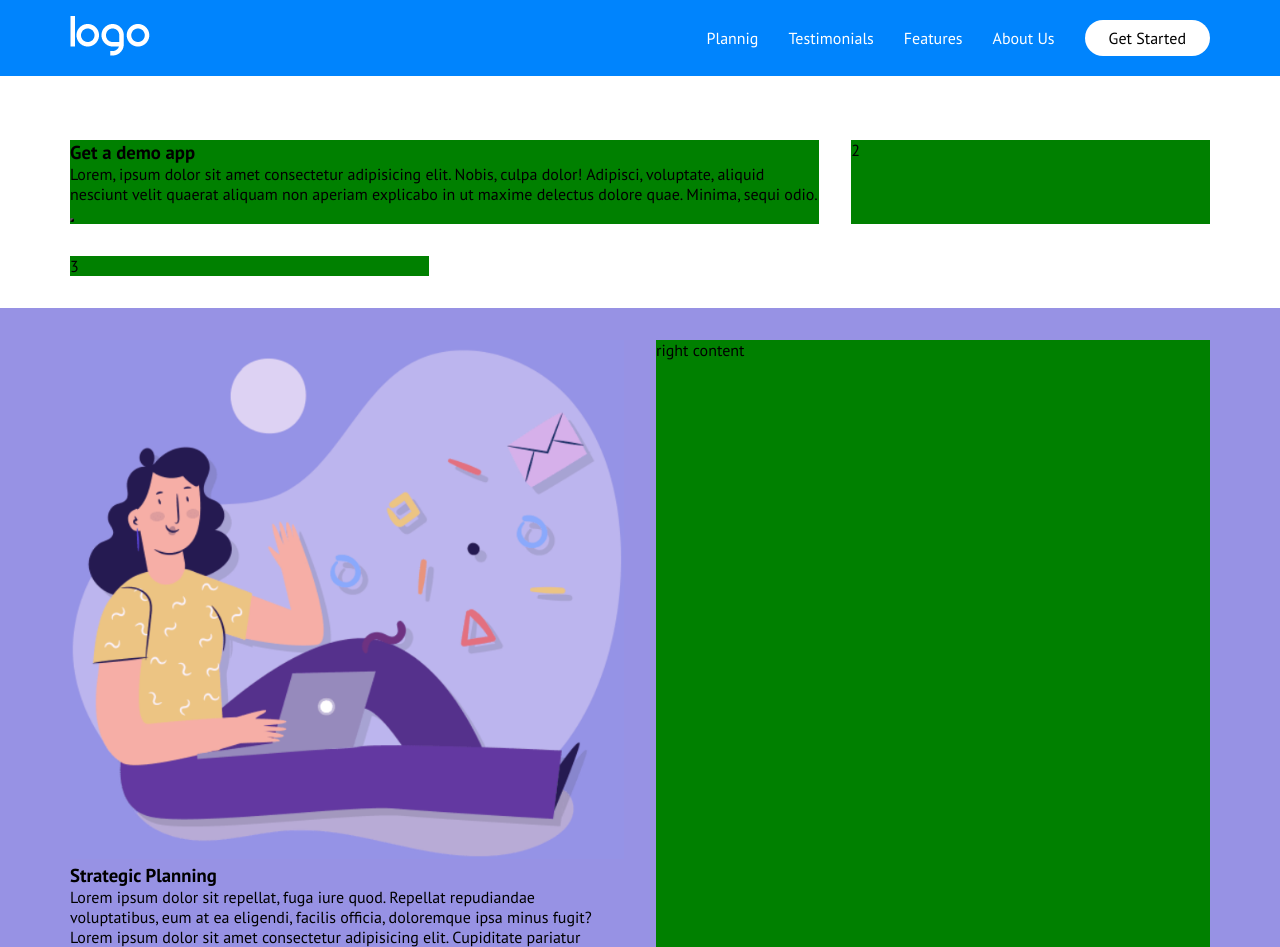
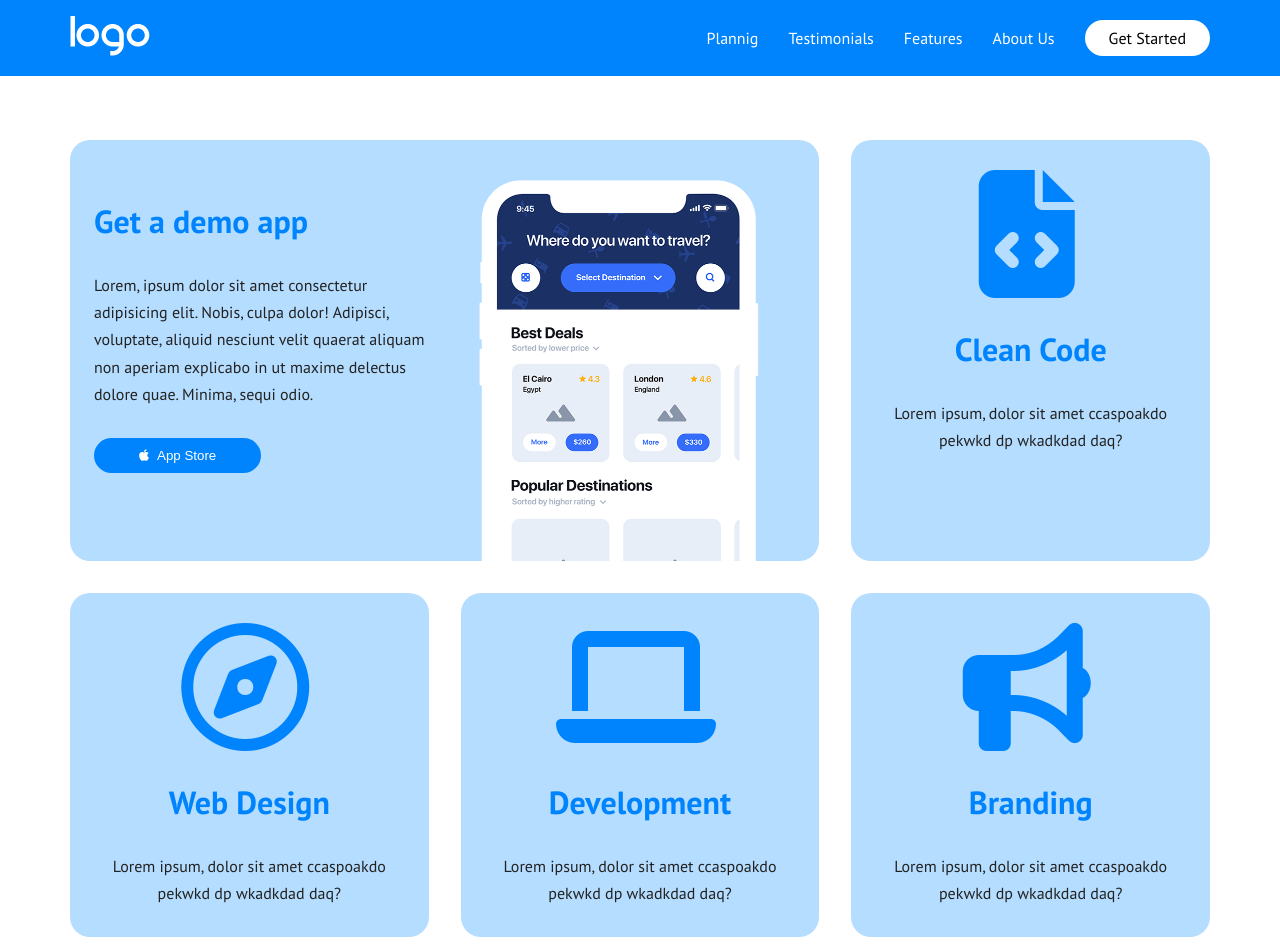
Before and after one commit to dav100ide/htmlcss-responsive-layout, a plain HTML site: page index.html in a window 1280 px wide. Shown: the top 947 px of the page. Drawn offline with Linux system fonts and the light colour scheme.

Commit message:
aggiunto sez cards

```diff
--- a/css/core.css
+++ b/css/core.css
@@ -41,7 +41,15 @@ body {
 .center-text {
    text-align: center;
 }
-
+h2 {
+   font-size: 2.3rem;
+}
+h3 {
+   font-size: 2rem;
+}
+i {
+   padding-inline-end: 0.5rem;
+}
 /* ====================
       utilities
 ====================== */
@@ -63,6 +71,8 @@ body {
 ====================== */
 
 .card {
+   border-radius: 1.25rem;
+   padding: 1.875rem 1.5rem;
 }
 
 /* ====================
@@ -70,11 +80,10 @@ body {
 ====================== */
 .btn {
    border-radius: 1.25rem;
-   background-color: white;
-   color: black;
+   color: white;
 }
 
-.btn-xs {
+.btn-circle {
 }
 
 .btn-sm {
@@ -82,6 +91,7 @@ body {
 }
 
 .btn-lg {
+   padding: 0.625rem 2.8125rem;
 }
 
 .btn-xl {
@@ -92,3 +102,12 @@ body {
 
 .btn-secondary {
 }
+
+.btn-tertiary {
+   color: black;
+   background-color: white;
+}
+
+.btn-download {
+   background-color: var(--secondary-color);
+}
--- a/css/main.css
+++ b/css/main.css
@@ -5,7 +5,49 @@ article {
 }
 
 /* sezione cards */
+#cards .card {
+   background-color: var(--secondary-color-light);
+}
+#cards h3,
+#cards i:not(.btn i) {
+   color: var(--secondary-color);
+}
+#cards .card > i {
+   font-size: 8rem;
+}
+#cards h3,
+#cards .btn {
+   margin: 1.875rem 0;
+}
+#cards p {
+   color: #222222;
+   line-height: 1.7rem;
+}
+#cards .card:first-of-type {
+   padding-bottom: 0;
+}
+.download-img > img {
+   display: block;
+   /* tolgo i 4px degli inline-block */
+}
 
+@media screen and (min-width: 768px) {
+   .download-img {
+      width: 50%;
+   }
+}
+@media screen and (min-width: 992px) {
+   #cards .card:first-of-type {
+      display: flex;
+      flex-wrap: nowrap;
+   }
+   .download-info {
+      width: 50%;
+   }
+   .download-img {
+      align-self: flex-end;
+   }
+}
 /* schermi più larghi di 768px */
 @media screen and (min-width: 768px) {
    #cards .col {
--- a/css/reset.css
+++ b/css/reset.css
@@ -8,3 +8,7 @@ a {
    text-decoration: none;
    color: inherit;
 }
+
+button {
+   border: none;
+}
--- a/index.html
+++ b/index.html
@@ -33,7 +33,7 @@
                   <li><a href="">Testimonials</a></li>
                   <li><a href="">Features</a></li>
                   <li><a href="">About Us</a></li>
-                  <li><a href="" class="btn btn-sm">Get Started</a></li>
+                  <li><a href="" class="btn btn-sm btn-tertiary">Get Started</a></li>
                </ul>
                <!-- /dekstop nav menu -->
             </nav>
@@ -45,12 +45,39 @@
             <div class="container">
                <div class="flex-box content-between flex-wrap">
                   <article class="col card">
-                     <h3>Get a demo app</h3>
-                     <p>Lorem, ipsum dolor sit amet consectetur adipisicing elit. Nobis, culpa dolor! Adipisci, voluptate, aliquid nesciunt velit quaerat aliquam non aperiam explicabo in ut maxime delectus dolore quae. Minima, sequi odio.</p>
-                     <button class="btn"></button>
+                     <div class="download-info">
+                        <h3>Get a demo app</h3>
+                        <p>Lorem, ipsum dolor sit amet consectetur adipisicing elit. Nobis, culpa dolor! Adipisci, voluptate, aliquid nesciunt velit quaerat aliquam non aperiam explicabo in ut maxime delectus dolore quae. Minima, sequi odio.</p>
+                        <button class="btn btn-lg btn-download"><i class="fa-brands fa-apple"></i>App Store</button>
+                     </div>
+                     <div class="download-img">
+                        <img src="images/phone.png" alt="" class="fluid-img" />
+                     </div>
                   </article>
-                  <article class="col card">2</article>
-                  <article class="col card">3</article>
+
+                  <article class="col card center-text">
+                     <i class="fa-solid fa-file-code"></i>
+                     <h3>Clean Code</h3>
+                     <p>Lorem ipsum, dolor sit amet ccaspoakdo pekwkd dp wkadkdad daq?</p>
+                  </article>
+
+                  <article class="col card center-text">
+                     <i class="fa-regular fa-compass"></i>
+                     <h3>Web Design</h3>
+                     <p>Lorem ipsum, dolor sit amet ccaspoakdo pekwkd dp wkadkdad daq?</p>
+                  </article>
+
+                  <article class="col card center-text">
+                     <i class="fa-solid fa-laptop"></i>
+                     <h3>Development</h3>
+                     <p>Lorem ipsum, dolor sit amet ccaspoakdo pekwkd dp wkadkdad daq?</p>
+                  </article>
+
+                  <article class="col card center-text">
+                     <i class="fa-solid fa-bullhorn"></i>
+                     <h3>Branding</h3>
+                     <p>Lorem ipsum, dolor sit amet ccaspoakdo pekwkd dp wkadkdad daq?</p>
+                  </article>
                </div>
             </div>
          </section>
@@ -61,7 +88,7 @@
                <div class="flex-box flex-wrap">
                   <div class="col">
                      <img src="images/planning1.png" alt="" class="fluid-img" />
-                     <h3>Strategic Planning</h3>
+                     <h2>Strategic Planning</h2>
                      <p>Lorem ipsum dolor sit repellat, fuga iure quod. Repellat repudiandae voluptatibus, eum at ea eligendi, facilis officia, doloremque ipsa minus fugit? Lorem ipsum dolor sit amet consectetur adipisicing elit. Cupiditate pariatur sapiente architecto consequuntur laudantium necessitatibus, animi repellendus velit consequatur cum delectus. Ullam adipisci vero fugiat est perferendis voluptatibus quae! Blanditiis? Lorem ipsum dolor sit amet consectetur adipisicing elit. Cumque eligendi quia incidunt labore deserunt corrupti saepe! Similique in voluptates explicabo rerum pariatur recusandae iure, quibusdam, voluptatibus minima ratione rem at. consectetur adipisicing elit. Illum ratione aperiam accusamus reprehenderit minima. Iste ut autem sequi doloribus nulla maiores, consequuntur in quasi ipsa! Est optio officiis ea sequi Lorem ipsum dolor sit amet consectetur adipisicing elit. Quaerat dicta provident voluptate a, libero modi voluptas aspernatur laudantium beatae reiciendis. .</p>
                   </div>
                   <article class="col">right content</article>
```
